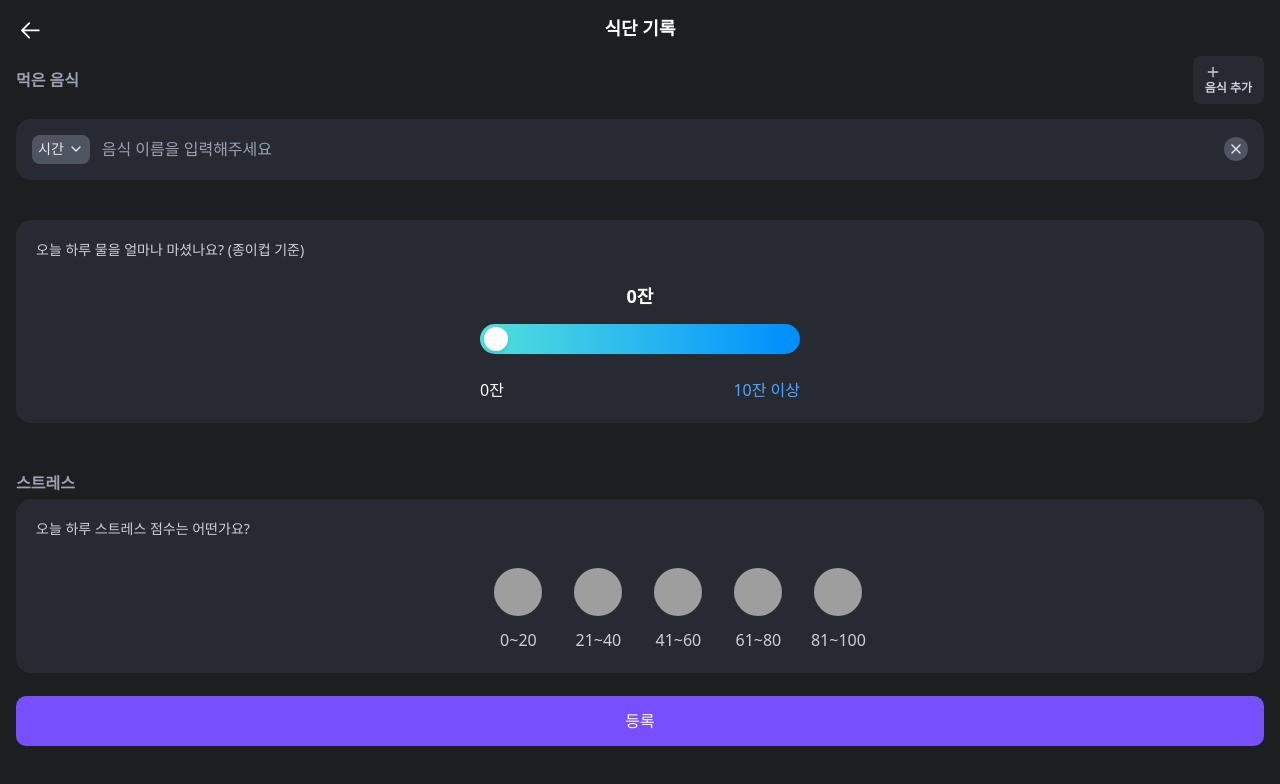
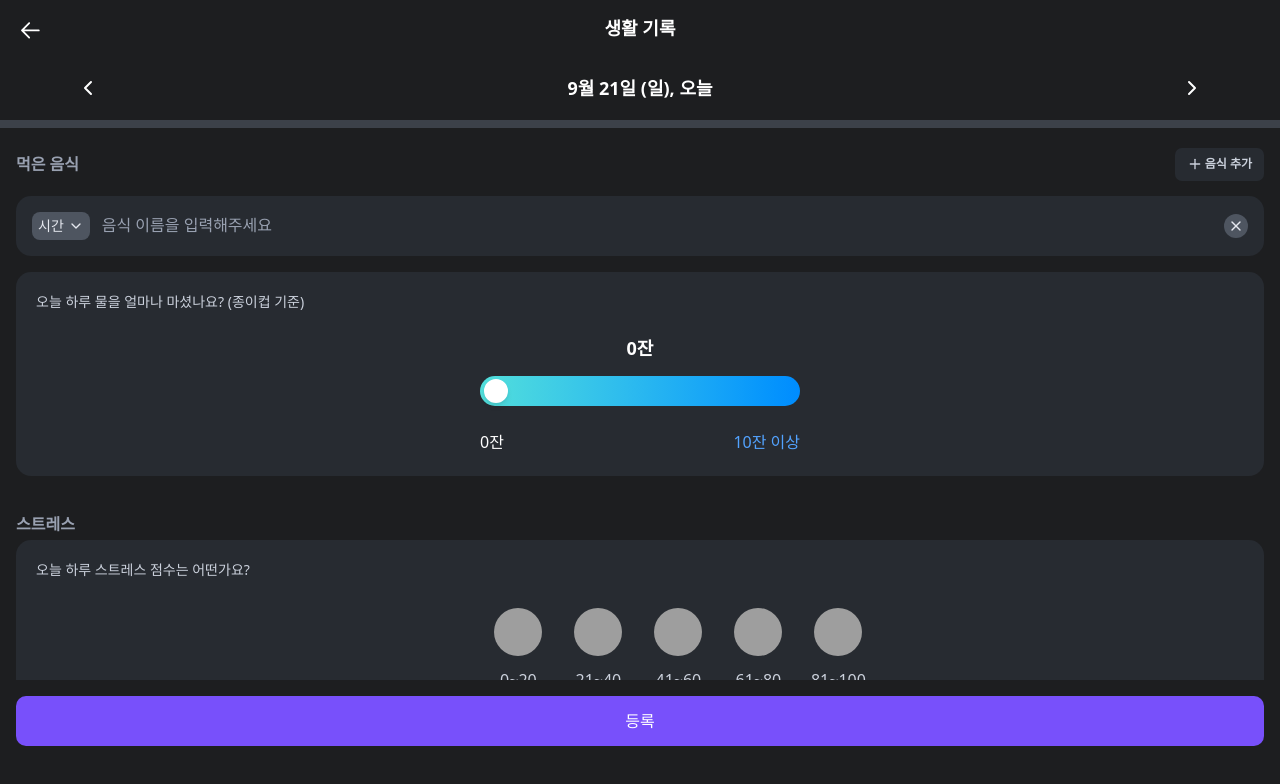
Before and after one commit to depromeet/dpm17-team4-client, a Next.js app in the folder web/: page /lifestyle in a window 1280 px wide. Shown: the top 784 px of the page. Built offline with nearby package versions, Linux system fonts and the light colour scheme; grey boxes are pictures that could not be loaded.

Commit message:
feat: ui 수정(검색 결과 하이라이트)

```diff
--- a/web/src/app/(record)/lifestyle/_components/FoodList.tsx
+++ b/web/src/app/(record)/lifestyle/_components/FoodList.tsx
@@ -21,6 +21,31 @@ export const FoodList = ({
     onFoodSelect(foodId, foodName);
   };
 
+  // debouncedFoodName과 일치하는 부분을 하이라이트하는 함수
+  const highlightText = (text: string, searchTerm: string) => {
+    if (!searchTerm.trim()) {
+      return <span className="text-white">{text}</span>;
+    }
+
+    const regex = new RegExp(`(${searchTerm})`, 'gi');
+    const parts = text.split(regex);
+
+    return parts.map((part, index) => {
+      if (regex.test(part)) {
+        return (
+          <span key={index} className="text-primary-400">
+            {part}
+          </span>
+        );
+      }
+      return (
+        <span key={index} className="text-white">
+          {part}
+        </span>
+      );
+    });
+  };
+
   return (
     <div>
       <div className="space-y-2">
@@ -28,9 +53,9 @@ export const FoodList = ({
           <div
             key={food.id}
             onClick={() => handleFoodClick(food.id, food.name)}
-            className="p-3 text-white text-body2"
+            className="p-3 text-white text-body2 cursor-pointer hover:bg-gray-700 transition-colors rounded text-body2-sb"
           >
-            {food.name}
+            {highlightText(food.name, debouncedFoodName)}
           </div>
         ))}
       </div>
--- a/web/src/app/(record)/lifestyle/layout.tsx
+++ b/web/src/app/(record)/lifestyle/layout.tsx
@@ -6,7 +6,7 @@ import { Navigator } from '@/components';
 export default function LifestyleLayout({ children }: { children: ReactNode }) {
   return (
     <>
-      <Navigator title="식단 기록" />
+      <Navigator title="생활 기록" />
       <div className="h-[56px]" />
       {children}
     </>
--- a/web/src/app/(record)/lifestyle/page.tsx
+++ b/web/src/app/(record)/lifestyle/page.tsx
@@ -7,6 +7,7 @@ import { LifeStyleSubmit } from './_components/LifeStyleSubmit';
 import { StressForm } from './_components/StressForm';
 import { WaterForm } from './_components/WaterForm';
 import { StressLevel } from './types/entitites';
+import { RecordDate } from './_components/RecordDate';
 
 export default function LifestylePage() {
   const [foods, setFoods] = useState<Food[]>([
@@ -17,10 +18,13 @@ export default function LifestylePage() {
 
   return (
     <div className="min-h-screen bg-gray-900">
+      <RecordDate />
+      <div className='h-[0.5rem] bg-gray-700'/>
+      <div className='h-[1.25rem]'/>
       <FoodListContainer foods={foods} setFoods={setFoods} />
-      <div className="h-[2.5rem]" />
+      <div className="h-[1rem]" />
       <WaterForm waterCups={water} setWaterCups={setWater} />
-      <div className="h-[2.5rem]" />
+      <div className="h-[1.75rem]" />
       <StressForm selectedLevel={stress} setSelectedLevel={setStress} />
       <div className="h-30" />
       <LifeStyleSubmit />
--- a/web/src/components/Button.tsx
+++ b/web/src/components/Button.tsx
@@ -67,7 +67,7 @@ export const Button = forwardRef<HTMLButtonElement, ButtonProps>(
         {...rest}
       >
         {leftIcon && <span className="flex-shrink-0">{leftIcon}</span>}
-        <span>{children}</span>
+        <>{children}</>
         {rightIcon && <span className="flex-shrink-0">{rightIcon}</span>}
       </button>
     );
```
